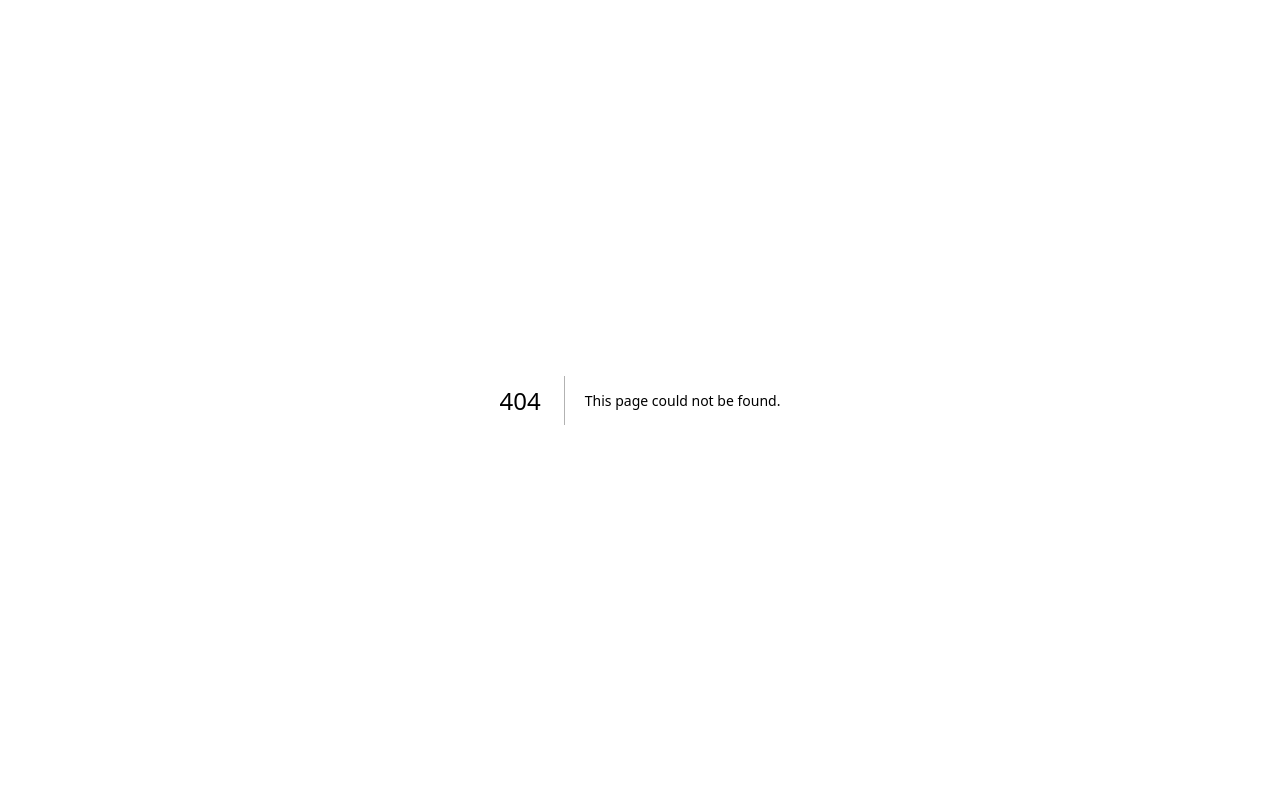
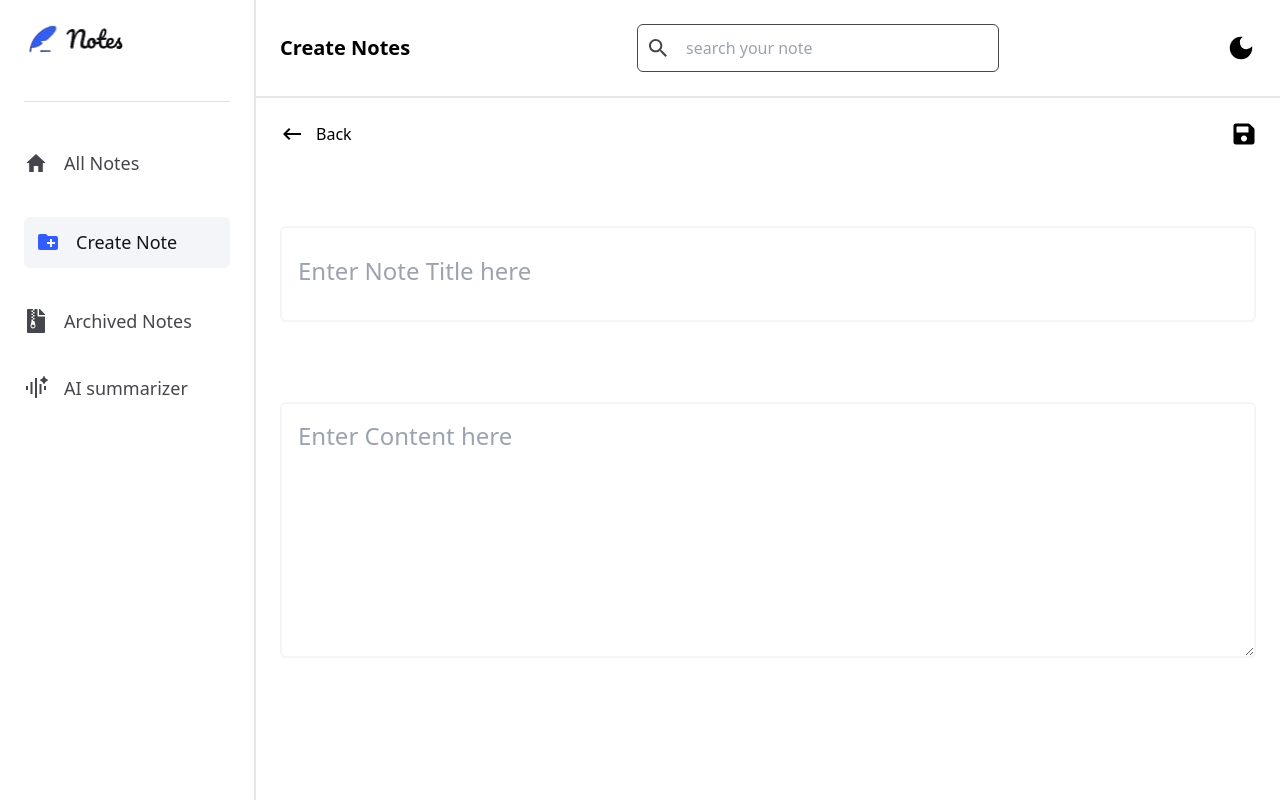
Before and after one commit to Faruqoloyede/AI-Note_App, a Next.js app: page /create in a window 1280 px wide. Before the commit this address had no page. Built offline with nearby package versions, Linux system fonts and the light colour scheme.

Commit message:
create page

```diff
--- /dev/null
+++ b/app/archive/page.tsx
@@ -0,0 +1,9 @@
+import React from 'react'
+
+const page = () => {
+  return (
+    <div>page</div>
+  )
+}
+
+export default page
--- /dev/null
+++ b/app/create/page.tsx
@@ -0,0 +1,17 @@
+import React from 'react'
+import Sidebar from '@/components/Sidebar';
+import Topbar from '@/components/Topbar';
+import Create from '@/components/Create';
+const page = () => {
+  return (
+    <div className="flex bg-white dark:bg-secondary dark:text-white">
+      <Sidebar />
+      <div className="flex flex-col flex-1">
+      <Topbar title='Create Notes' />
+      <Create />
+      </div>
+    </div>
+  )
+}
+
+export default page
--- a/app/page.tsx
+++ b/app/page.tsx
@@ -1,4 +1,4 @@
-import Main from "@/components/Main";
+import AllNotes from "@/components/AllNotes";
 import Sidebar from "@/components/Sidebar";
 import Topbar from "@/components/Topbar";
 
@@ -8,7 +8,7 @@ export default function Home() {
       <Sidebar />
       <div className="flex flex-col flex-1">
       <Topbar title='All Notes' />
-      <Main />
+      <AllNotes />
       </div>
     </div>
   );
--- /dev/null
+++ b/app/summarizer/page.tsx
@@ -0,0 +1,9 @@
+import React from 'react'
+
+const page = () => {
+  return (
+    <div>page</div>
+  )
+}
+
+export default page
--- a/components/Main.tsx
+++ b/components/AllNotes.tsx
@@ -1,7 +1,7 @@
 import Link from 'next/link'
 import React from 'react'
 
-const Main = () => {
+const AllNotes = () => {
     const notes = [
         {
             id: 'note_1',
@@ -27,14 +27,14 @@ const Main = () => {
 
   return (
     <div className='bg-white py-6 px-6 dark:bg-secondary'>
-        <div className='grid grid-cols-3 max-md:grid-cols-2 max-sm:grid-cols-1 gap-5 justify-center mt-20'>
+        <div className='grid grid-cols-3 max-md:grid-cols-2 max-sm:grid-cols-1 gap-5 justify-center mt-20 max-lg:mt-5'>
             <div className='bg-[#F5FBFF] dark:bg-[#222530] dark:border-[#222530] border-[1px] border-[#B9E6FE] flex items-center justify-center h-[250px]  rounded-md'>
                 <Link href='/create' className='text-4xl text-[#B9E6FE] bg-white dark:bg-[#222530] dark:text-white rounded-[50%] border-[#B9E6FE]  px-4 py-2 text-center'>+</Link>
             </div>
             {notes.length === 0 ? <h1>You Don't have any saved note</h1> : (
                 notes.map(({id, title, content})=>(
                     <Link href='/fullnote'>
-                        <div key={id} className='bg-[#FCFCFD] dark:bg-[#222530] dark:border-[#222530] dark:text-white border-2 border-[#E4E7EC] flex flex-col h-[250px]  max-sm:w-full rounded-md'>
+                        <div key={id} className='relative bg-[#FCFCFD] dark:bg-[#222530] dark:border-[#222530] dark:text-white border-2 border-[#E4E7EC] flex flex-col h-[250px]  max-sm:w-full rounded-md'>
                         <div className='flex flex-col items-center p-4'>
                             <h4 className='font-bold text-xl'>{title}</h4>
                             <p className='text-center mt-5'>{content.substring(0, 100)}</p>
@@ -48,4 +48,4 @@ const Main = () => {
   )
 }
 
-export default Main
+export default AllNotes
--- /dev/null
+++ b/components/Create.tsx
@@ -0,0 +1,29 @@
+'use client'
+import React from 'react'
+import { MdKeyboardBackspace } from "react-icons/md";
+import { useRouter } from 'next/navigation';
+import { FaSave } from "react-icons/fa";
+
+const Create = () => {
+  const router = useRouter();
+
+  return (
+    <div className='relative py-6 px-6'>
+        <div className='flex items-center justify-between'>
+            <div className='flex items-center cursor-pointer' onClick={()=>router.push('/')}>
+            <MdKeyboardBackspace className='text-2xl mr-3' />
+            <span>Back</span>
+            </div>
+            <FaSave className='text-2xl cursor-pointer' />
+        </div>
+        <form className='mt-20 relative'>
+            <div className='flex flex-col gap-20'>
+                <input type="text" placeholder='Enter Note Title here' className='border-2 border-[#F4F5F9] h-[6rem] outline-none p-4 rounded-md placeholder:text-2xl dark:bg-secondary dark:border-none dark:text-[#98A2B3]' />
+                <textarea name="message" className='w-full h-64 border-2 border-[#F4F5F9] outline-none p-4 rounded-md placeholder:text-2xl dark:bg-secondary dark:border-none dark:text-[#98A2B3]' placeholder='Enter Content here'></textarea>
+            </div>
+        </form>
+    </div>
+  )
+}
+
+export default Create
```
